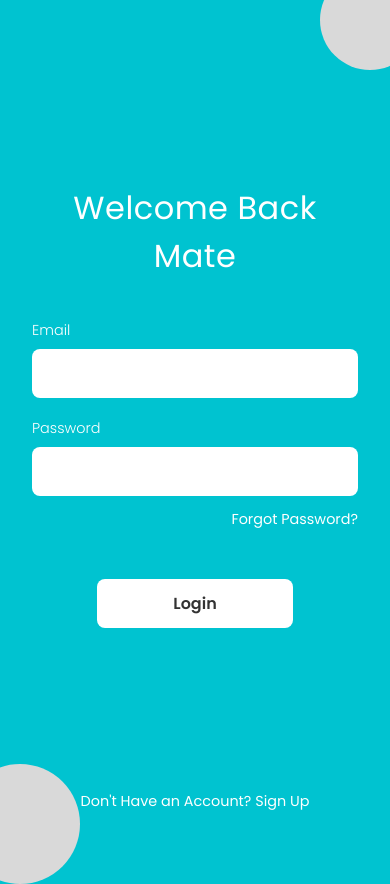
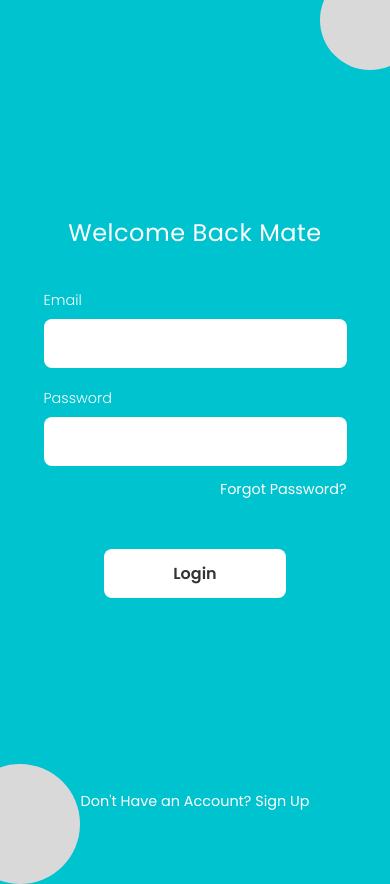
Before and after one commit to gempar2910/Login-Page-template, a plain HTML site: page index.html in a window 390 px wide. Shown: the top 884 px of the page. Drawn offline with Linux system fonts and the light colour scheme.

Commit message:
style: add responsive design for mobile

```diff
--- a/css/style.css
+++ b/css/style.css
@@ -175,3 +175,14 @@ a:hover {
 ::view-transition-group(card-content) {
     animation-duration: 0.7s;
 }
+
+@media (max-width: 480px) {
+    .card {
+        width: 90%;
+        padding: 1.5rem;
+    }
+
+    h1 {
+        font-size: 1.5rem;
+    }
+}
```
